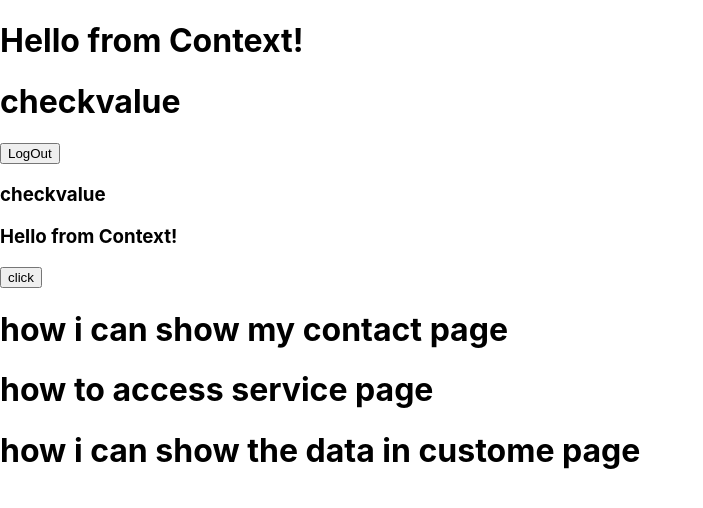
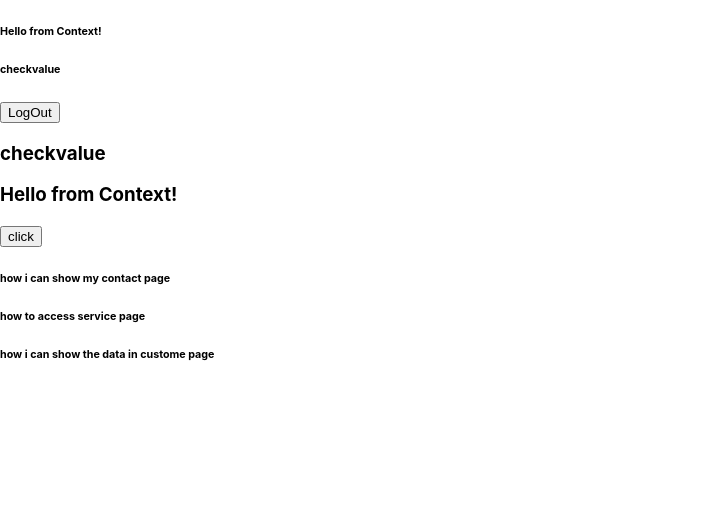
Before and after one commit to codingwithmanish20/contextHook, a React (Create React App) app: page / in a window 1280 px wide. Shown: the top 508 px of the page, without its empty margins (0-703 px from the left). Built offline with nearby package versions, Linux system fonts and the light colour scheme.

Commit message:
some changes

```diff
--- a/src/Pages/Contact.jsx
+++ b/src/Pages/Contact.jsx
@@ -5,7 +5,7 @@ const Contact = () => {
   const {contactPage} = useContext(MyContext)
   return (
     <div>
-      <h1>{contactPage}</h1>
+      <h6>{contactPage}</h6>
     </div>
   )
 }
--- a/src/Pages/CustomePage.jsx
+++ b/src/Pages/CustomePage.jsx
@@ -5,7 +5,7 @@ const CustomePage = () => {
     const {customePage} = useContext(MyContext)
   return (
     <div>
-      <h1>{customePage}</h1>
+      <h6>{customePage}</h6>
     </div>
   )
 }
--- a/src/Pages/Homes.jsx
+++ b/src/Pages/Homes.jsx
@@ -8,8 +8,8 @@ const Homes = () => {
 
   return (
     <div>
-      <h1>{contextValue}</h1>
-      <h1>{contextText}</h1>
+      <h6>{contextValue}</h6>
+      <h6>{contextText}</h6>
       <button onClick={logOut} >LogOut</button>
     </div>
   );
--- a/src/Pages/Servics.jsx
+++ b/src/Pages/Servics.jsx
@@ -5,7 +5,7 @@ const Servics = () => {
     const {servicepage} = useContext(MyContext)
   return (
     <div>
-      <h1>{servicepage}</h1>
+      <h6>{servicepage}</h6>
     </div>
   )
 }
--- a/src/contsxt/MyContextProvider.jsx
+++ b/src/contsxt/MyContextProvider.jsx
@@ -8,6 +8,11 @@ const MyContextProvider = ({ children }) => {
   const contactPage = "how i can show my contact page"
   const servicepage = "how to access service page"
   const customePage = "how i can show the data in custome page"
+  const Errorpage = "oops this page is not fond"
+
+  const backtohome = () => {
+    alert("are you sure to return the back page")
+  }
 
   const login = () => {
   alert("how i can do this")
@@ -18,7 +23,7 @@ const MyContextProvider = ({ children }) => {
   }
 
 
-  return <MyContext.Provider value={{contextValue,contextText,contactPage,servicepage,customePage, login, logOut}}>
+  return <MyContext.Provider value={{contextValue,contextText,contactPage,servicepage,customePage,Errorpage,backtohome, login, logOut}}>
     {children}
     </MyContext.Provider>;
 };
```
Also changed, not shown: src/Pages/ErrorPage.jsx (added, +14 -0 lines).
